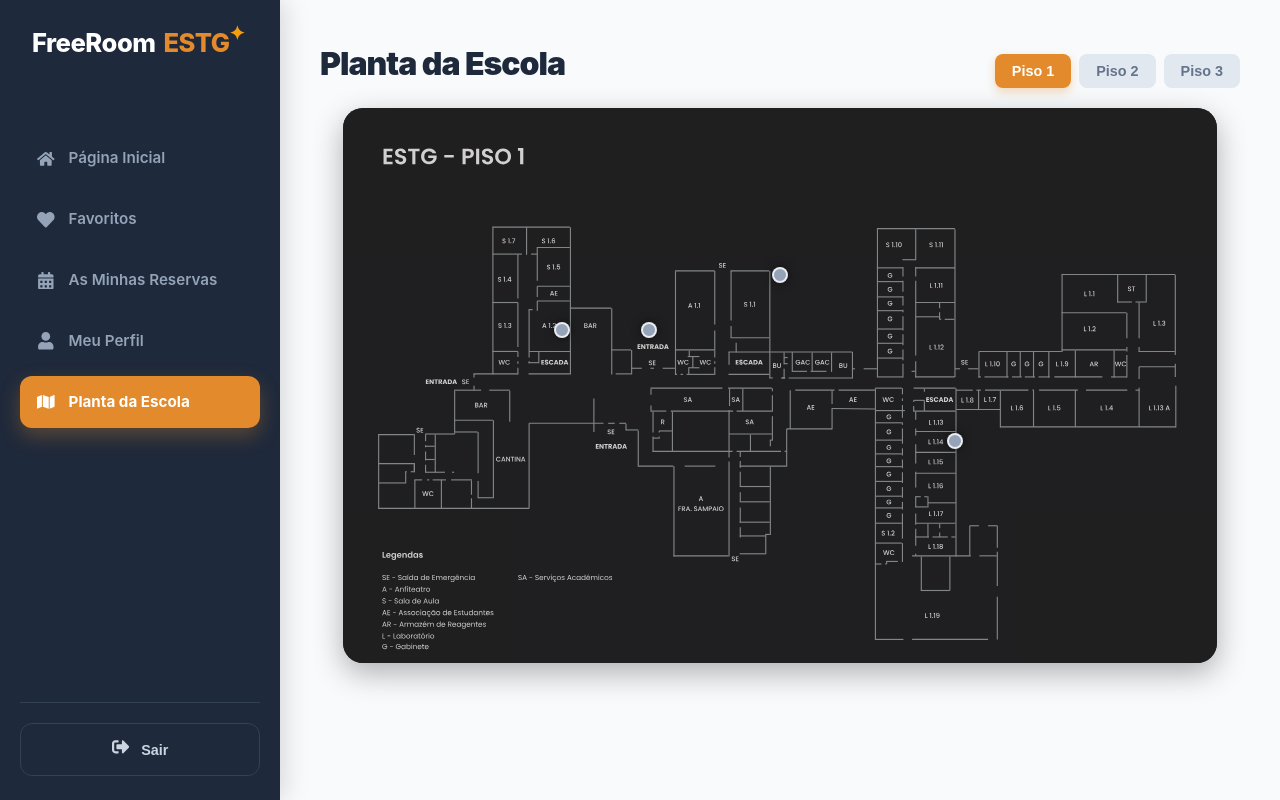
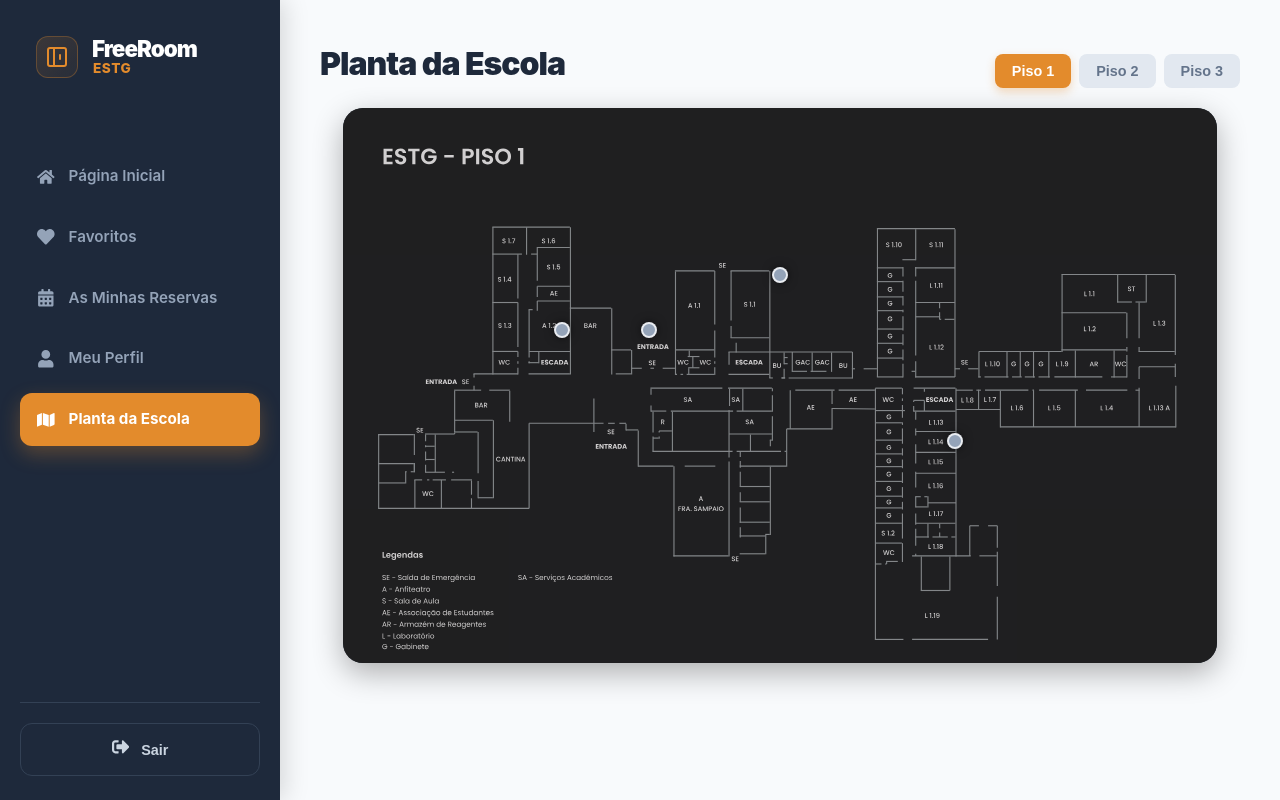
Before and after one commit to pedrogoliv/FreeRoomESTG, a React (Vite) app in the folder frontend/: page /mapa in a window 1280 px wide. Built offline with nearby package versions, Linux system fonts and the light colour scheme; no server answers; sample sign-in values are in the browser's storage.

Commit message:
logotipo novo

```diff
--- a/frontend/src/components/Sidebar.css
+++ b/frontend/src/components/Sidebar.css
@@ -1,14 +1,14 @@
 /* --- CONTENTOR PRINCIPAL --- */
 .sidebar {
-  width: 280px;            /* Largura confortável */
-  height: 100vh;           /* Ocupa a altura total */
-  background: #1e293b;     /* Azul Slate Escuro (Premium) */
-  color: #e2e8f0;          /* Branco sujo para ler melhor */
+  width: 280px;
+  height: 100vh;
+  background: #1e293b;
+  color: #e2e8f0;
   display: flex;
   flex-direction: column;
   justify-content: space-between;
-  padding: 24px 20px;      /* Espaçamento interno */
-  box-shadow: 4px 0 24px rgba(0, 0, 0, 0.15); /* Sombra suave à direita */
+  padding: 24px 20px;
+  box-shadow: 4px 0 24px rgba(0, 0, 0, 0.15);
   font-family: 'Inter', sans-serif;
   z-index: 10;
 }
@@ -17,52 +17,70 @@
 .sidebarTop {
   display: flex;
   flex-direction: column;
-  gap: 40px; /* Espaço entre o Logo e o Menu */
+  gap: 40px;
 }
 
-/* --- LOGÓTIPO --- */
+/* --- LOGÓTIPO  --- */
 .brand {
-  padding: 0 12px;
+  display: flex;
+  align-items: center;
+  justify-content: flex-start; /* Alinha à esquerda com o menu */
+  width: 100%;
+  gap: 14px; /* O mesmo espaço que existe entre ícone e texto nos botões */
+
+  /* IMPORTANTE: Padding igual aos botões do menu (.navItem) para alinhar tudo */
+  padding: 12px 16px;
+  margin-bottom: 20px;
+}
+
+/* Caixa do ícone */
+.logo-icon {
+  width: 42px;
+  height: 42px;
+  /* Removemos o fundo escuro para ficar mais limpo, ou usamos um muito subtil */
+  background: linear-gradient(135deg, rgba(227, 139, 44, 0.15), rgba(227, 139, 44, 0.05));
+  border: 1px solid rgba(227, 139, 44, 0.3);
+  border-radius: 12px;
+  display: flex;
+  align-items: center;
+  justify-content: center;
+  flex-shrink: 0;
+  color: #E38B2C; /* Cor do ícone SVG */
 }
 
 .brandTitle {
-  font-size: 1.6rem;
-  font-weight: 800;
-  color: #ffffff;
-  letter-spacing: -0.5px;
   display: flex;
-  align-items: center;
-  gap: 8px;
+  flex-direction: column;
+  justify-content: center;
+  line-height: 1;
+  /* Garante que usa a mesma fonte do resto da app */
+  font-family: 'Inter', -apple-system, BlinkMacSystemFont, sans-serif;
 }
 
-.brandTitle span {
-  color: #E38B2C; /* Laranja da marca */
-  position: relative;
+/* "FreeRoom" - Estilo igual a "Meu Perfil" */
+.brandTitle span:first-child {
+  font-size: 1.4rem;      /* Tamanho generoso */
+  font-weight: 900;       /* ✅ O SEGREDO: Peso máximo (Black/ExtraBold) */
+  color: #ffffff;
+  letter-spacing: -1px;   /* ✅ Letras mais juntas (Típico de títulos modernos) */
+  margin-bottom: 2px;
 }
 
-.brandTitle span::after {
-  content: "✦";
-  position: absolute;
-  top: -5px;
-  right: -15px;
-  font-size: 1.2rem;
-  color: #f59e0b;
-  background-color: transparent;
-  width: auto;
-  height: auto;
+/* "ESTG" */
+.brandTitle .highlight {
+  color: #E38B2C;
+  font-size: 0.85rem;
+  font-weight: 800;       /* Também muito grosso para combinar */
+  letter-spacing: 0.5px;  /* Ligeiramente mais aberto para legibilidade */
+  text-transform: uppercase;
+  margin-left: 1px;       /* Alinhamento visual fino */
 }
 
-/* Adiciona isto no fim do ficheiro para ele piscar */
-@keyframes piscar {
-  0%, 100% { opacity: 1; }
-  50% { opacity: 0; }
-}
-
-/* --- NAVEGAÇÃO --- */
+/* --- NAVEGAÇÃO (MANTIDA IGUAL) --- */
 .nav {
   display: flex;
   flex-direction: column;
-  gap: 8px; /* Espaço entre botões */
+  gap: 8px;
 }
 
 .navItem {
@@ -70,13 +88,13 @@
   align-items: center;
   gap: 14px;
   padding: 14px 16px;
-  border-radius: 12px;     /* Cantos bem redondos */
-  color: #94a3b8;          /* Cinza inativo */
+  border-radius: 12px;
+  color: #94a3b8;
   text-decoration: none;
   font-weight: 600;
   font-size: 0.95rem;
   transition: all 0.3s cubic-bezier(0.4, 0, 0.2, 1);
-  border: 1px solid transparent; /* Evita saltos no hover */
+  border: 1px solid transparent;
 }
 
 .navItem .icon {
@@ -87,22 +105,20 @@
   transition: transform 0.2s;
 }
 
-/* Efeito Hover (Passar o rato) */
 .navItem:hover {
-  background: rgba(255, 255, 255, 0.05); /* Fundo clarinho */
-  color: #f8fafc;          /* Texto branco */
-  transform: translateX(4px); /* Desliza para a direita */
+  background: rgba(255, 255, 255, 0.05);
+  color: #f8fafc;
+  transform: translateX(4px);
 }
 
 .navItem:hover .icon {
-  transform: scale(1.1);   /* Ícone cresce um pouco */
+  transform: scale(1.1);
 }
 
-/* --- ESTADO ATIVO (Página Atual) --- */
 .navItem.active {
-  background: #E38B2C;     /* Laranja Sólido */
+  background: #E38B2C;
   color: #ffffff;
-  box-shadow: 0 8px 20px rgba(227, 139, 44, 0.3); /* Brilho Laranja */
+  box-shadow: 0 8px 20px rgba(227, 139, 44, 0.3);
   font-weight: 700;
 }
 
@@ -110,9 +126,9 @@
   color: #fff;
 }
 
-/* --- RODAPÉ (Botão Sair) --- */
+/* --- RODAPÉ (Botão Sair) (MANTIDO IGUAL) --- */
 .sidebarBottom {
-  border-top: 1px solid #334155; /* Linha separadora subtil */
+  border-top: 1px solid #334155;
   padding-top: 20px;
 }
 
@@ -125,7 +141,7 @@
   padding: 14px;
   border-radius: 12px;
   background: transparent;
-  border: 1px solid #334155; /* Borda discreta */
+  border: 1px solid #334155;
   color: #cbd5e1;
   font-weight: 600;
   cursor: pointer;
@@ -133,11 +149,10 @@
   font-size: 0.9rem;
 }
 
-/* Efeito Hover no Sair (Vermelho Perigo) */
 .logoutBtn:hover {
-  background: rgba(239, 68, 68, 0.15); /* Fundo vermelho transparente */
-  border-color: #ef4444;               /* Borda vermelha */
-  color: #ef4444;                      /* Texto vermelho */
+  background: rgba(239, 68, 68, 0.15);
+  border-color: #ef4444;
+  color: #ef4444;
   transform: translateY(-2px);
 }
 
--- a/frontend/src/components/Sidebar.jsx
+++ b/frontend/src/components/Sidebar.jsx
@@ -1,4 +1,3 @@
-// src/components/Sidebar.jsx
 import { NavLink, useNavigate } from "react-router-dom";
 import { FaHome, FaHeart, FaCalendarAlt, FaUser, FaSignOutAlt, FaMap } from "react-icons/fa";
 import "./Sidebar.css";
@@ -7,25 +6,34 @@ export default function Sidebar() {
   const navigate = useNavigate();
 
   function handleLogout() {
-    // 1. Limpar os dados guardados (Importante!)
     localStorage.removeItem("user");
     sessionStorage.removeItem("user");
-
-    // 2. Redirecionar para o login
     navigate("/login");
   }
 
   return (
     <aside className="sidebar">
       <div className="sidebarTop">
+
+        {/* --- INÍCIO DA ALTERAÇÃO DO LOGÓTIPO --- */}
         <div className="brand">
-          <div className="brandTitle">
-            FreeRoom <span>ESTG</span>
+          <div className="logo-icon">
+            {/* Ícone da Porta (SVG) */}
+            <svg width="24" height="24" viewBox="0 0 24 24" fill="none" xmlns="http://www.w3.org/2000/svg">
+              <path d="M19 3H5C3.89543 3 3 3.89543 3 5V19C3 20.1046 3.89543 21 5 21H19C20.1046 21 21 20.1046 21 19V5C21 3.89543 20.1046 3 19 3Z" stroke="#E38B2C" strokeWidth="2" strokeLinecap="round" strokeLinejoin="round"/>
+              <path d="M9 3V21" stroke="#E38B2C" strokeWidth="2" strokeLinecap="round" strokeLinejoin="round"/>
+              <path d="M15 10V14" stroke="#E38B2C" strokeWidth="2" strokeLinecap="round" strokeLinejoin="round"/>
+            </svg>
           </div>
+
+        <div className="brandTitle">
+          <span>FreeRoom</span>
+          <span className="highlight">ESTG</span>
         </div>
+        </div>
+        {/* --- FIM DA ALTERAÇÃO DO LOGÓTIPO --- */}
 
         <nav className="nav">
-          {/* ✅ CORREÇÃO AQUI: Mudámos de "/" para "/dashboard" */}
           <NavLink
             to="/dashboard"
             className={({ isActive }) => "navItem" + (isActive ? " active" : "")}
--- a/frontend/src/pages/Dashboard.jsx
+++ b/frontend/src/pages/Dashboard.jsx
@@ -1,7 +1,7 @@
 import { useEffect, useMemo, useState, useCallback } from "react";
 import Sidebar from "../components/Sidebar";
 import DetalhesSala from "../components/detalhesSala";
-import "./Dashboard.css"; // ⚠️ Vê a nota em baixo sobre este ficheiro
+import "./Dashboard.css";
 
 export default function Dashboard() {
   const [salas, setSalas] = useState([]);
```
